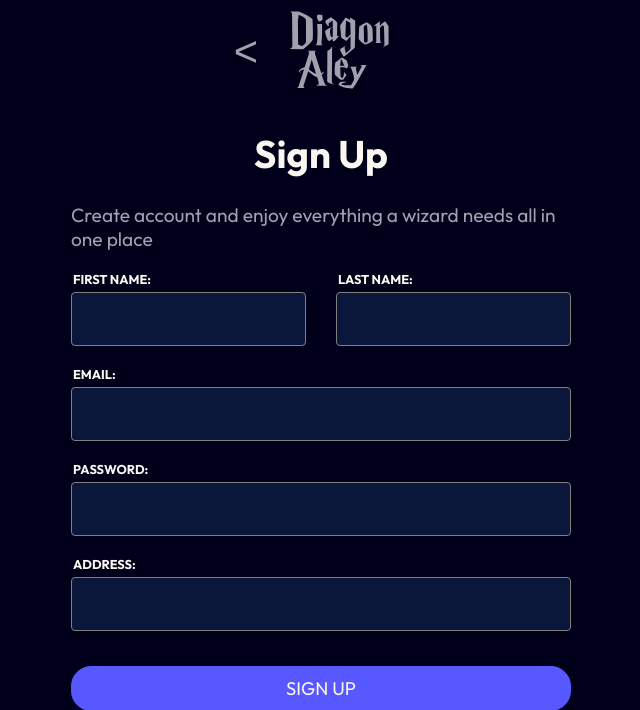
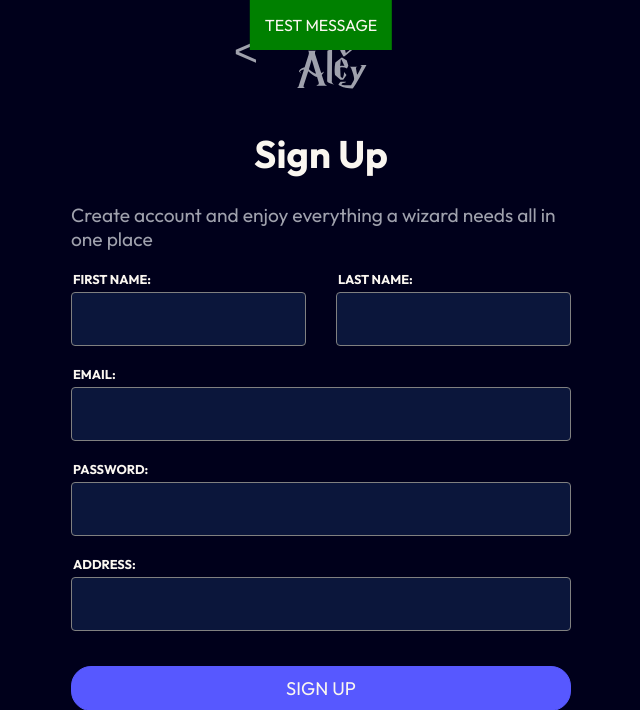
Before and after one commit to IHaveTheSourceCode/witchcraft-store, a PHP site: page /register.php in a window 1280 px wide. Shown: the top 710 px of the page, without its empty margins (319-959 px from the left). Run offline with PHP 8.4, Linux system fonts and the light colour scheme.

Commit message:
added popup informing user about server results

```diff
--- a/register.php
+++ b/register.php
@@ -1,45 +1,45 @@
 <?php
-$showAlert = false;
-$showError = false;
-$exists = false;
+// $showAlert = false;
+// $showError = false;
+// $exists = false;
 
-if($_SERVER["REQUEST_METHOD"] == "POST"){
-    include "dbconnect.php";
+// if($_SERVER["REQUEST_METHOD"] == "POST"){
+//     include "dbconnect.php";
 
-    //saves and sanitizes form inputs
-    $fname = filter_input(INPUT_POST, "fname", FILTER_SANITIZE_SPECIAL_CHARS);
-    $lname = filter_input(INPUT_POST, "lname", FILTER_SANITIZE_SPECIAL_CHARS);
-    $email = filter_input(INPUT_POST, "email", FILTER_SANITIZE_EMAIL);
-    $password = filter_input(INPUT_POST, "password", FILTER_SANITIZE_SPECIAL_CHARS);
-    $address = filter_input(INPUT_POST, "address", FILTER_SANITIZE_SPECIAL_CHARS);
+//     //saves and sanitizes form inputs
+//     $fname = filter_input(INPUT_POST, "fname", FILTER_SANITIZE_SPECIAL_CHARS);
+//     $lname = filter_input(INPUT_POST, "lname", FILTER_SANITIZE_SPECIAL_CHARS);
+//     $email = filter_input(INPUT_POST, "email", FILTER_SANITIZE_EMAIL);
+//     $password = filter_input(INPUT_POST, "password", FILTER_SANITIZE_SPECIAL_CHARS);
+//     $address = filter_input(INPUT_POST, "address", FILTER_SANITIZE_SPECIAL_CHARS);
 
-    $sql = "Select * from users where email = '$email'";
+//     $sql = "Select * from users where email = '$email'";
 
-    //connects to the database and executes sql script
-    $result = mysqli_query($conn, $sql);
-    //checks if there are any users registered with inputed email
-    $num = mysqli_num_rows($result);
+//     //connects to the database and executes sql script
+//     $result = mysqli_query($conn, $sql);
+//     //checks if there are any users registered with inputed email
+//     $num = mysqli_num_rows($result);
 
-    if($num == 0){
-        if($exists == false){
-            $hash = password_hash($password, PASSWORD_DEFAULT);
+//     if($num == 0){
+//         if($exists == false){
+//             $hash = password_hash($password, PASSWORD_DEFAULT);
 
-            $sql = "INSERT INTO 'users' ('fname', 'lname', 'email', 'password', 'address', 'DateOfAddmission')
-            VALUES ('$fname', '$lname', '$email', '$hash', '$address', current_timestamp())";
+//             $sql = "INSERT INTO 'users' ('fname', 'lname', 'email', 'password', 'address', 'DateOfAddmission')
+//             VALUES ('$fname', '$lname', '$email', '$hash', '$address', current_timestamp())";
 
-            $result = mysqli_query($conn, $sql);
+//             $result = mysqli_query($conn, $sql);
 
-            //if query call is successful show alert for the user
-            if($result){
-                $showAlert = true;
-            }
-        }
-    }
-    //if email is allready in database
-    if($num > 0){
-        $exists = "Email is not available";
-    }
-}
+//             //if query call is successful show alert for the user
+//             if($result){
+//                 $showAlert = true;
+//             }
+//         }
+//     }
+//     //if email is allready in database
+//     if($num > 0){
+//         $exists = "Email is not available";
+//     }
+// }
 ?>
 
 <!DOCTYPE html>
@@ -52,6 +52,7 @@ if($_SERVER["REQUEST_METHOD"] == "POST"){
 </head>
 <body>
     <div id="register-page">
+        <div id="action-info-popup">TEST MESSAGE</div>
         <div class="register-nav-wrapper">
             <button class="register-back-btn" onclick="window.history.back()">&lt</button>
             <a href="index.php">
--- a/style.css
+++ b/style.css
@@ -453,3 +453,18 @@ form input:user-invalid{
 #lname{
     text-transform: capitalize;
 }
+
+#action-info-popup{
+    position: fixed;
+    top: 0;
+    transform: translate(-50%, -50px);
+    padding: 15px;
+    left: 50vw;
+    background-color: green;
+    transition: all 0.4s;
+}
+
+
+#action-info-popup{
+    transform:translate(-50%, 0);
+}
```
